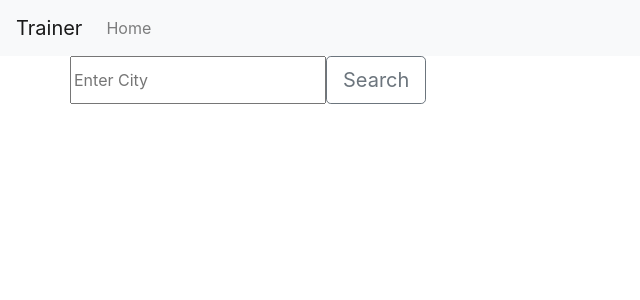
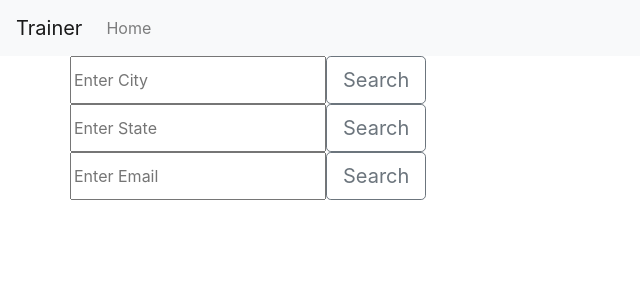
Before and after one commit to taerichard/ptReq, a React (Create React App) app in the folder client/: page / in a window 1280 px wide. Shown: the top 300 px of the page, without its empty margins (0-640 px from the left). Built offline with nearby package versions, Linux system fonts and the light colour scheme; the HTML template or start-up script is replaced by a standard one.

Commit message:
requesting trainers by city/state/email

```diff
--- a/client/src/components/Trainers/TrainerList/index.js
+++ b/client/src/components/Trainers/TrainerList/index.js
@@ -14,11 +14,11 @@ function Search(props) {
                 <h6>Name: </h6>
                 {t.firstName + " " + t.lastName}
               </ListGroup.Item>
-              <ListGroup.Item>
+              {/* <ListGroup.Item>
                 {" "}
                 <h6>Email: </h6> {t.email}
-              </ListGroup.Item>
-              <ListGroup.Item>
+              </ListGroup.Item> */}
+              {/* <ListGroup.Item>
                 {" "}
                 <h6>City: </h6> {t.city}
               </ListGroup.Item>
@@ -26,7 +26,7 @@ function Search(props) {
                 {" "}
                 <h6>State: </h6>
                 {t.state}
-              </ListGroup.Item>
+              </ListGroup.Item> */}
             </ListGroup.Item>
           );
         })}
--- a/client/src/components/Trainers/index.js
+++ b/client/src/components/Trainers/index.js
@@ -6,22 +6,25 @@ import { Button, Row } from "react-bootstrap";
 class Trainers extends React.Component {
   state = {
     trainers: [],
-    trainerLocations: [],
-    cityInput: "",
+    city: "",
+    state: "",
+    email: "",
   };
 
-  handleSearchSubmit = () => {
+  handleCitySearchSubmit = () => {
     axios
-      .get(`api/trainerlocation?city=${this.state.cityInput}`)
+      .get(`api/trainer/city/city=${this.state.city}`)
+      //.get(`api/trainer`)
       .then((result) => {
+        console.log("result", result.data);
         this.setState({ trainers: result.data });
       })
       .catch((err) => console.log(err));
   };
 
-  handleSearchChange = (e) => {
+  handleCitySearchChange = (e) => {
     this.setState({
-      cityInput: e.target.value,
+      city: e.target.value,
     });
   };
 
@@ -30,18 +33,41 @@ class Trainers extends React.Component {
       <div>
         <Row>
           <input
-            onChange={this.handleSearchChange}
-            value={this.state.cityInput}
+            onChange={this.handleCitySearchChange}
+            value={this.state.city}
             placeholder="Enter City"
           />
           <Button
-            onClick={this.handleSearchSubmit}
+            onClick={this.handleCitySearchSubmit}
             variant="outline-secondary"
             size="lg"
           >
             Search
           </Button>
         </Row>
+
+        <Row>
+          <input
+            onChange={this.handleSearchChange}
+            value={this.state.cityInput}
+            placeholder="Enter State"
+          />
+          <Button variant="outline-secondary" size="lg">
+            Search
+          </Button>
+        </Row>
+
+        <Row>
+          <input
+            onChange={this.handleSearchChange}
+            value={this.state.cityInput}
+            placeholder="Enter Email"
+          />
+          <Button variant="outline-secondary" size="lg">
+            Search
+          </Button>
+        </Row>
+
         <Row>
           <TrainerList trainers={this.state.trainers} />
         </Row>
```
